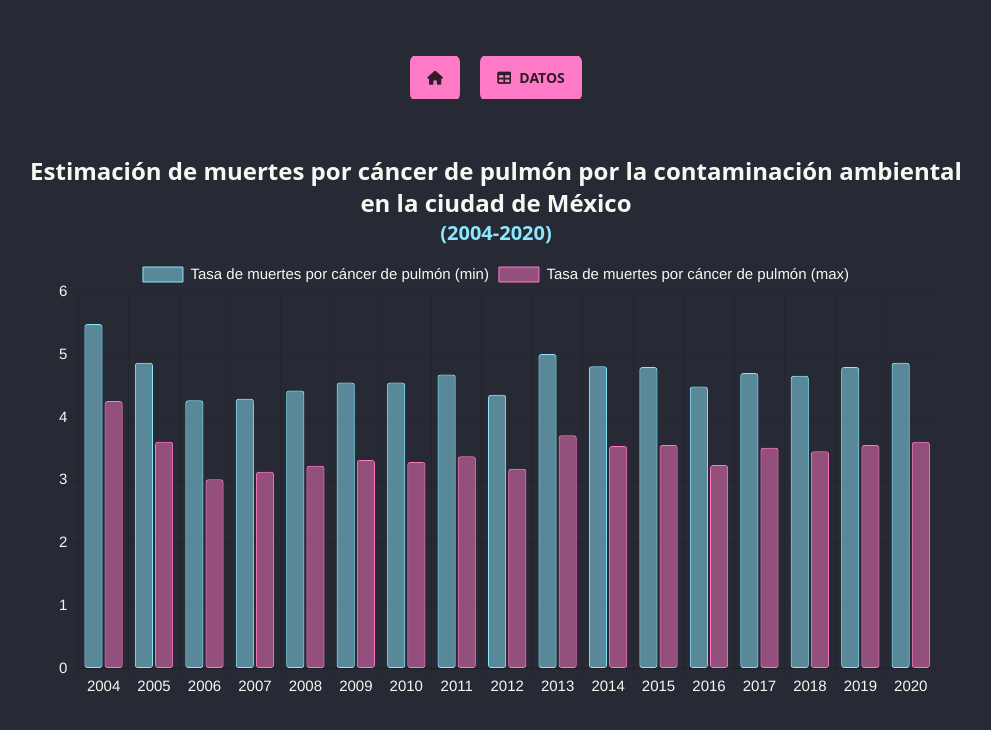
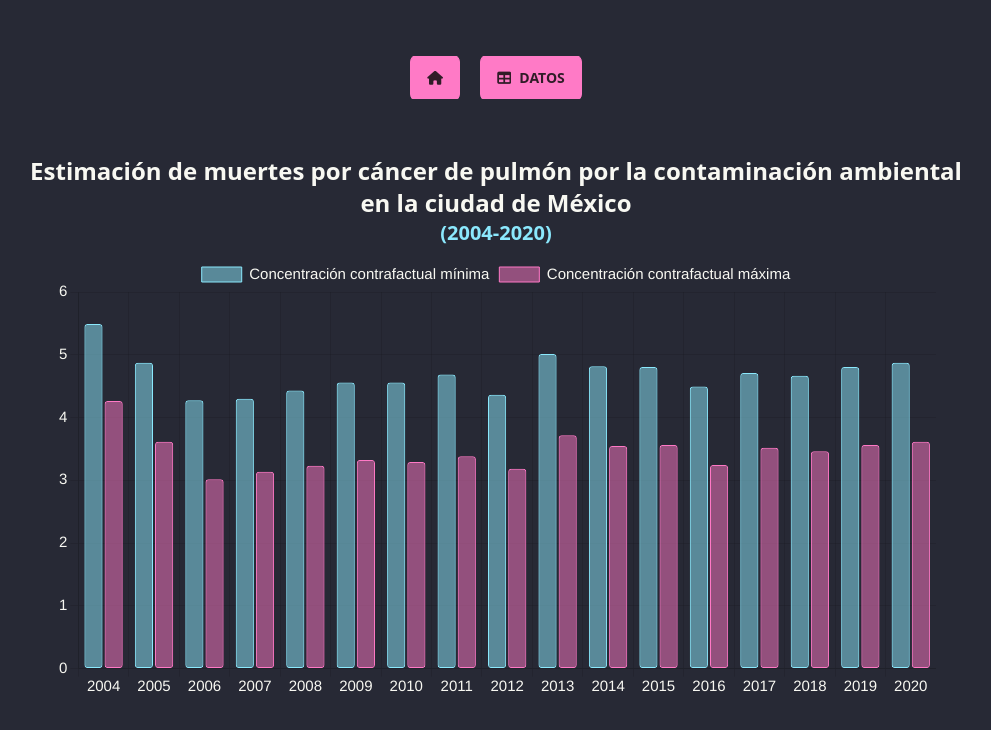
Before and after one commit to subAngel/simulation-project-vue, a Vue app: page /chart1 in a window 1280 px wide. Shown: the top 730 px of the page, without its empty margins (144-1135 px from the left). Built offline with nearby package versions, Linux system fonts and the light colour scheme.

Commit message:
Mejorando el tooltip del chart

```diff
--- a/src/views/Chart1.vue
+++ b/src/views/Chart1.vue
@@ -50,7 +50,7 @@ const data = {
 	labels: years,
 	datasets: [
 		{
-			label: "Tasa de muertes por cáncer de pulmón (min)",
+			label: "Concentración contrafactual mínima",
 			data: tmp_min,
 			tooltip: {
 				callback: {
@@ -68,7 +68,7 @@ const data = {
 			borderSkipped: false,
 		},
 		{
-			label: "Tasa de muertes por cáncer de pulmón (max)",
+			label: "Concentración contrafactual máxima",
 			data: tmp_max,
 			tooltip: "Muertes",
 			borderColor: "rgb(255, 121, 198,1)",
@@ -113,18 +113,20 @@ const options = reactive({
 		},
 		tooltip: {
 			callbacks: {
-				beforeLabel: function (context) {
-					return "";
-				},
 				label: function (context) {
 					const datasetIndex = context.datasetIndex;
-					const dataIndex = context.dataIndex;
 					const value = context.parsed.y;
 
 					// Personaliza el texto del tooltip según tus necesidades
-					return `(${
-						datasetIndex == 0 ? "Minimo" : "Maximo"
-					}) Muertes estimadas: ${value}`;
+					return `${
+						datasetIndex == 0
+							? "Concentración contrafactual mínima"
+							: "Concentración contrafactual máxima"
+					}`;
+				},
+				afterLabel: function (context) {
+					const value = context.parsed.y;
+					return "Muertes estimadas: " + value;
 				},
 			},
 		},
```
